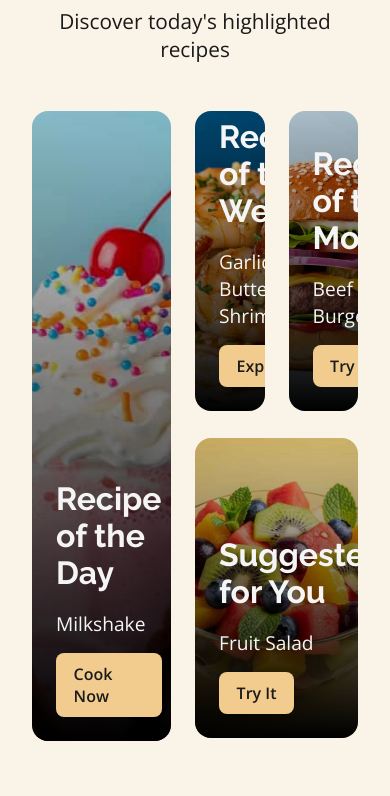
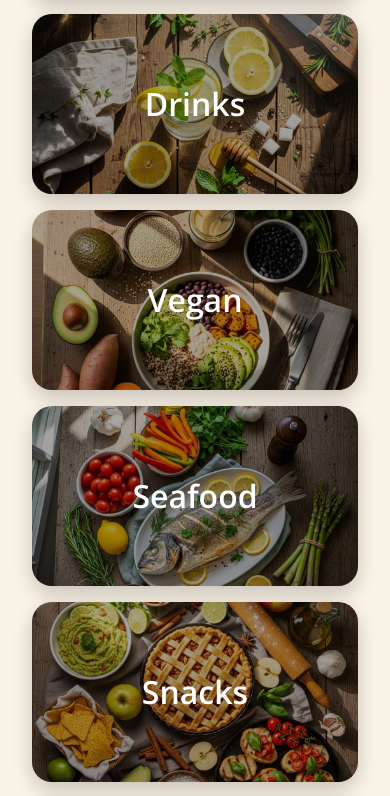
Before and after one commit to zayn-swaikat/recipe-site, a React (Create React App) app: page / in a window 390 px wide. Shown: the part 1746-2542 px from the top of the page. Built offline with nearby package versions, Linux system fonts and the light colour scheme.

Commit message:
responsivness home page

```diff
--- a/public/index.html
+++ b/public/index.html
@@ -8,7 +8,6 @@
 
     <link href="https://fonts.googleapis.com/css2?family=Open+Sans:wght@400;600&family=Raleway:wght@400;700&display=swap" rel="stylesheet">
 
-    <meta name="viewport" content="width=device-width, initial-scale=1" />
     <meta name="theme-color" content="#FF6F61" />
 
     <meta name="description" content="YummiFy - Discover and share amazing recipes easily! Your go-to platform for sharing your favorite dishes with friends." />
--- a/src/App.css
+++ b/src/App.css
@@ -823,4 +823,14 @@ nav a:hover {
   .mobile-nav-dropdown a:last-child {
     border-bottom: none;
   }
+
+  .featured-grid {
+    grid-template-columns: 1fr;
+    gap: 1rem;
+  }
+
+  .categories-grid {
+    grid-template-columns: 1fr;
+    gap: 1rem;
+  }
 }
```
